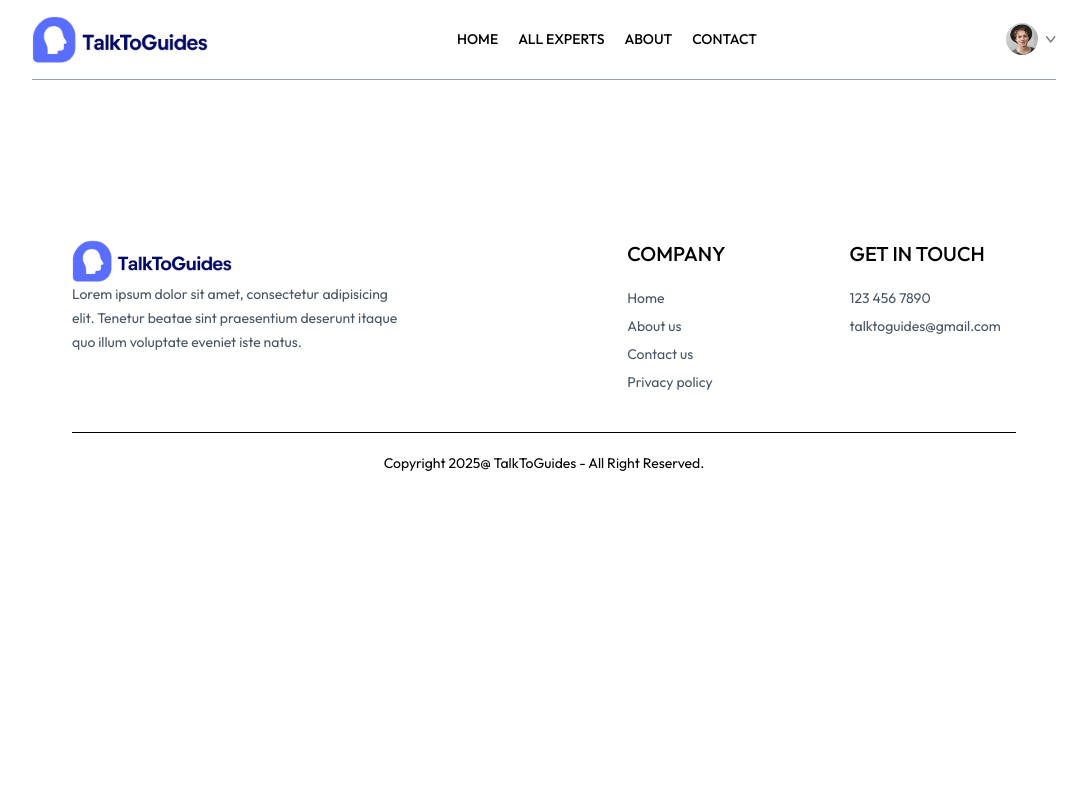
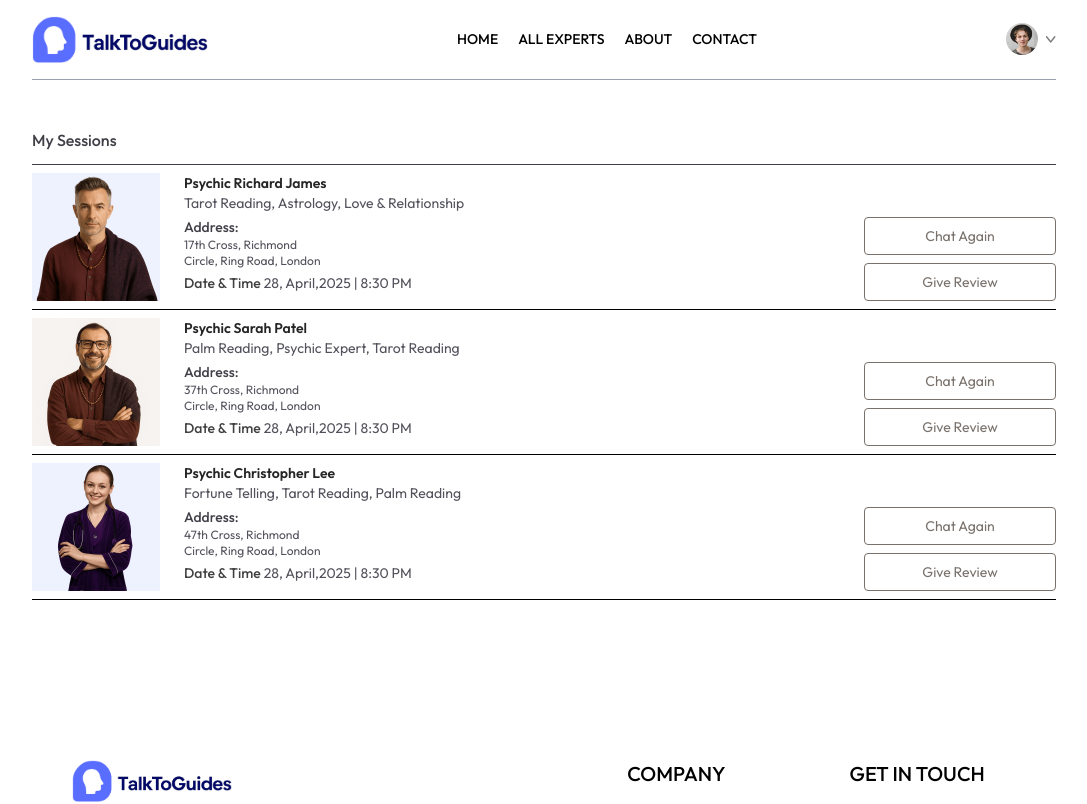
Before and after one commit to Praveshkacode/TalkToGuides-Frontend, a React (Vite) app: page /my-sessions in a window 1280 px wide. Shown: the top 804 px of the page, without its empty margins (96-1183 px from the left). Built offline with nearby package versions, Linux system fonts and the light colour scheme.

Commit message:
add my session page

```diff
--- a/src/pages/MySessions.jsx
+++ b/src/pages/MySessions.jsx
@@ -1,9 +1,37 @@
-import React from 'react'
+import React, { useContext } from 'react'
+import { AppContext } from '../context/AppContext'
+import { assets } from '../assets/assets';
 
 const MySessions = () => {
+
+  const {psychicExperts} = useContext(AppContext);
+
   return (
     <div>
+      <p className='pb-3 mt-12 font-medium text-zinc-700 border-b'>My Sessions</p>
+      <div>
+        {psychicExperts.slice(0,3).map((item,index)=>(
+          <div className='grid grid-cols-[1fr_2fr] gap-4 sm:flex sm:gap-6 py-2 border-b' key={index}>
+            <div>
+              <img  className='w-32 bg-indigo-50' src={item.image} alt="" />
+            </div>
+            <div className='flex-1 text-sm text-zinc-600'>
+              <p className='text-neutral-800 font-semibold'>{item.name}</p>
+              <p>{item.specialities.map(s => s.type).join(', ')}</p>
+              <p className='text-zinc-700 font-medium mt-1'>Address:</p>
+              <p className='text-xs'>{item.address.line1}</p>
+              <p className='text-xs'>{item.address.line2}</p>
+              <p className='text-sm mt-1' ><span className='text-sm text-neutral-700 font-medium' >Date & Time</span> 28, April,2025 | 8:30 PM</p>
+            </div>
+            <div></div>
+            <div className='flex flex-col gap-2 justify-end'>
+              <button className='text-sm text-stone-500 text-center sm:min-w-48 py-2 border rounded hover:bg-primary hover:text-white transition-all duration-300'>Chat Again</button>
+              <button className='text-sm text-stone-500 text-center sm:min-w-48 py-2 border rounded hover:bg-green-600 hover:text-white transition-all duration-300'>Give Review</button>
+            </div>
 
+          </div>
+        ))}
+      </div>
     </div>
   )
 }
```
